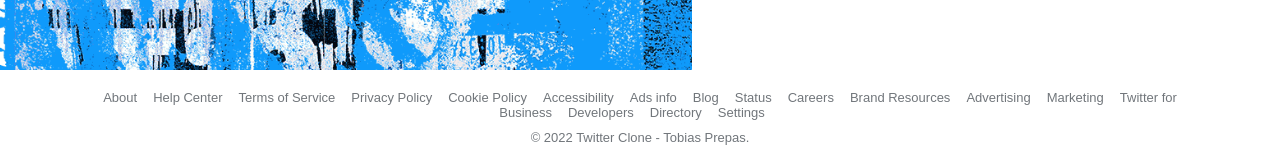
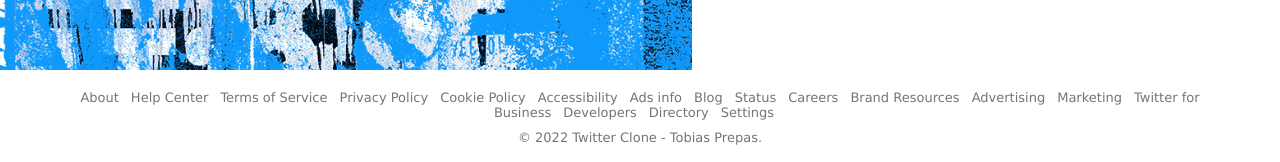
Before and after one commit to Tobias235/totalitycorp-frontend-challenge, a React (Create React App) app: page / in a window 1280 px wide. Shown: the part 714-876 px from the top of the page. Built offline with nearby package versions, Linux system fonts and the light colour scheme.

Commit message:
Fixed styling

```diff
--- a/src/components/Footer/Footer.module.scss
+++ b/src/components/Footer/Footer.module.scss
@@ -1,17 +1,25 @@
+@use "../../assets/util/breakpoints.scss" as *;
+
 .footer {
+  width: 90%;
+  margin: auto;
   padding: 20px 0;
   color: white;
   bottom: 0;
-  text-align: center;
   font-size: 13px;
-  font-family: Arial, Helvetica, sans-serif;
+  font-family: Verdana, Arial, Helvetica, sans-serif;
   color: rgb(113, 118, 123);
+  @include respond-to("laptop") {
+    text-align: center;
+    width: 95%;
+  }
 
   .linksContainer {
     margin-bottom: 10px;
+    text-align: center;
     .links {
       text-decoration: none;
-      padding-right: 16px;
+      padding-right: 12px;
       color: rgb(113, 118, 123);
 
       &:hover {
```
